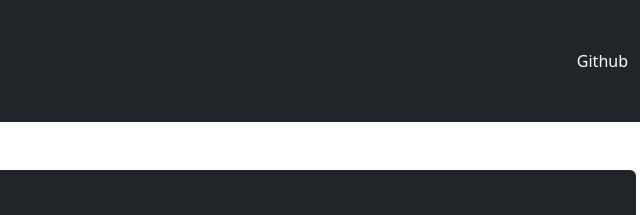
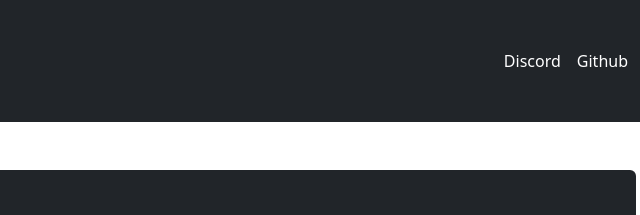
Before and after one commit to ducki-es/ducki-es.github.io, a plain HTML site: page index.html in a window 1280 px wide. Shown: the top 215 px of the page, 562-1202 px from the left. Drawn offline with nearby package versions, Linux system fonts and the light colour scheme.

Commit message:
Update index.html

```diff
--- a/index.html
+++ b/index.html
@@ -45,6 +45,7 @@ qauck Quack qauck quack quack quack.">
                     </svg></span><span>Ducki.es</span></a><button data-bs-toggle="collapse" class="navbar-toggler" data-bs-target="#navcol-5"><span class="visually-hidden">Toggle navigation</span><span class="navbar-toggler-icon"></span></button>
             <div class="collapse navbar-collapse" id="navcol-5">
                 <ul class="navbar-nav ms-auto">
+                    <li class="nav-item"><a class="nav-link active" href="https://www.discord.gg/uEJnYfDkjp">Discord</a></li>
                     <li class="nav-item"><a class="nav-link active" href="https://github.com/ducki-es/ducki-es.github.io">Github</a></li>
                 </ul>
             </div>
```
